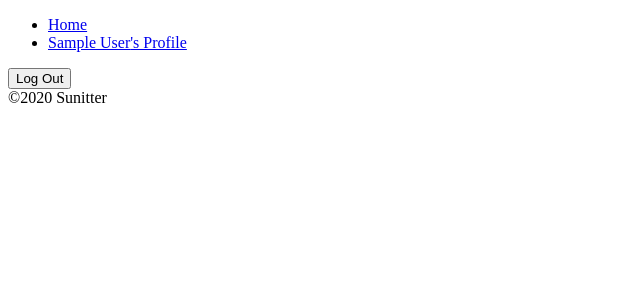
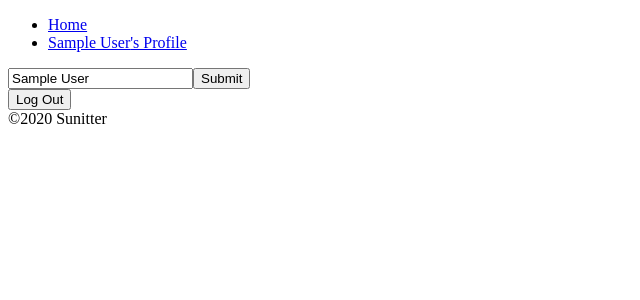
Before and after one commit to SunEom/sunitter, a React (Create React App) app: page /#/profile in a window 1280 px wide. Shown: the top 300 px of the page, without its empty margins (0-640 px from the left). Built offline with nearby package versions, Linux system fonts and the light colour scheme; no server answers; the database is empty; sample sign-in values are in the browser's storage.

Commit message:
Update username in realtime

```diff
--- a/src/components/App.js
+++ b/src/components/App.js
@@ -8,15 +8,28 @@ function App() {
   useEffect(() => {
     authService.onAuthStateChanged((user) => {
       if (user) {
-        setUserObj(user);
+        setUserObj({
+          displayName: user.displayName,
+          uid: user.uid,
+          updateProfile: (args) => user.updateProfile(args),
+        });
       }
       setInit(true);
     });
   }, []);
 
+  const refreshUser = () => {
+    const user = authService.currentUser;
+    setUserObj({
+      displayName: user.displayName,
+      uid: user.uid,
+      updateProfile: (args) => user.updateProfile(args),
+    });
+  };
+
   return (
     <>
-      {init ? <AppRouter isLoggedIn={Boolean(userObj)} userObj={userObj} /> : 'Initializing ...'}
+      {init ? <AppRouter refreshUser={refreshUser} isLoggedIn={Boolean(userObj)} userObj={userObj} /> : 'Initializing ...'}
       <footer>&copy;{new Date().getFullYear()} Sunitter</footer>
     </>
   );
--- a/src/components/Router.js
+++ b/src/components/Router.js
@@ -5,7 +5,7 @@ import Auth from '../routes/Auth';
 import Home from '../routes/Home';
 import Navigation from './Navigation';
 
-const AppRouter = ({ isLoggedIn, userObj }) => {
+const AppRouter = ({ isLoggedIn, userObj, refreshUser }) => {
   return (
     <Router>
       {isLoggedIn && <Navigation userObj={userObj} />}
@@ -16,7 +16,7 @@ const AppRouter = ({ isLoggedIn, userObj }) => {
               <Home userObj={userObj} />
             </Route>
             <Route exact path="/profile">
-              <Profile userObj={userObj} />
+              <Profile refreshUser={refreshUser} userObj={userObj} />
             </Route>
           </>
         ) : (
--- a/src/routes/Profile.js
+++ b/src/routes/Profile.js
@@ -1,22 +1,46 @@
 import { authService, dbService } from 'myBase';
-import React, { useEffect } from 'react';
+import React, { useEffect, useState } from 'react';
 import { useHistory } from 'react-router-dom';
 
-const Profile = ({ userObj }) => {
+const Profile = ({ userObj, refreshUser }) => {
+  const [newDisplayName, setNewDisplayName] = useState(userObj.displayName);
   const history = useHistory();
+
   const onLogOutClick = () => {
     authService.signOut();
     history.push('/');
   };
   const getMySuneets = async () => {
     const suneets = await dbService.collection('suneets').where('creatorId', '==', userObj.uid).orderBy('createdAt').get();
-    console.log(suneets.docs.map((doc) => doc.data()));
   };
+
   useEffect(() => {
     getMySuneets();
   }, []);
+
+  const onSubmit = async (event) => {
+    event.preventDefault();
+    if (newDisplayName !== userObj.displayName) {
+      await userObj.updateProfile({
+        displayName: newDisplayName,
+      });
+      refreshUser();
+    }
+  };
+
+  const onChange = (event) => {
+    const {
+      target: { value },
+    } = event;
+    setNewDisplayName(value);
+  };
+
   return (
     <>
+      <form onSubmit={onSubmit}>
+        <input onChange={onChange} type="text" placeholder="Display name" value={newDisplayName} />
+        <input type="submit" />
+      </form>
       <button onClick={onLogOutClick}>Log Out</button>
     </>
   );
```
